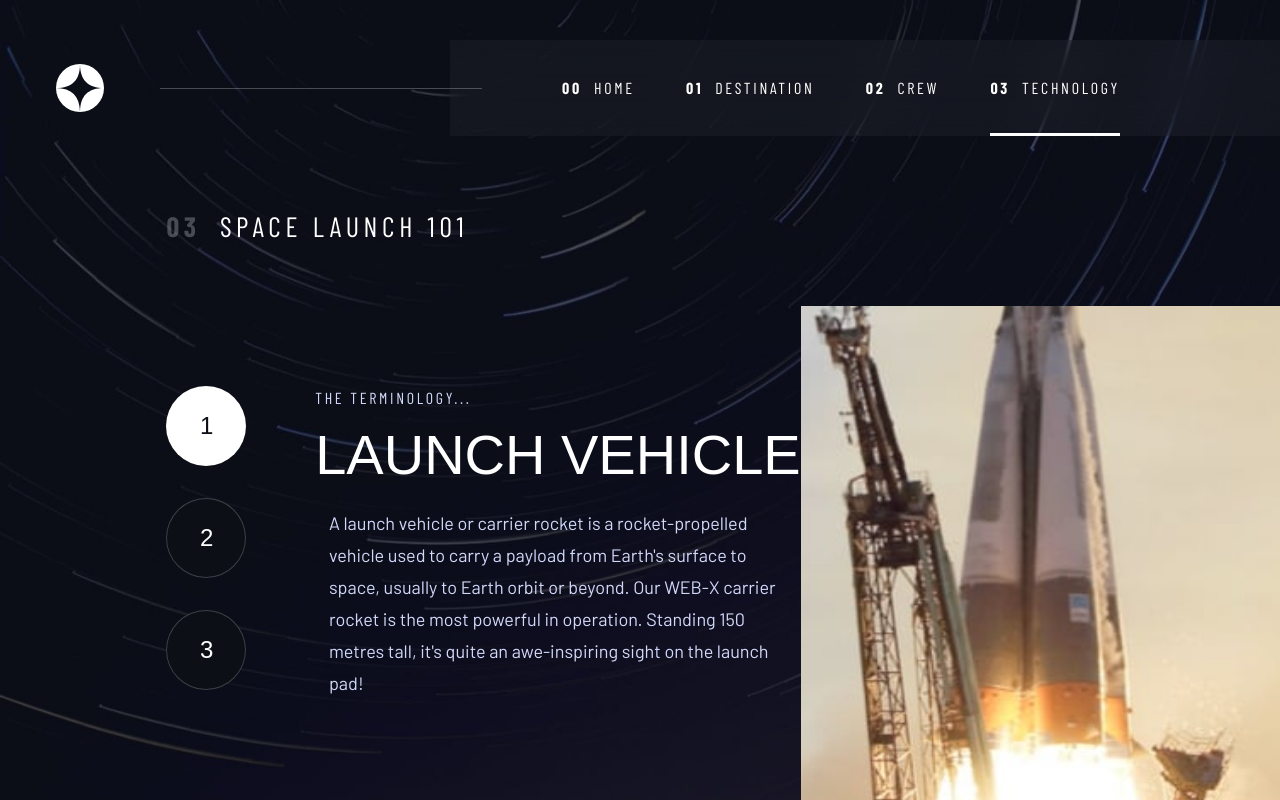
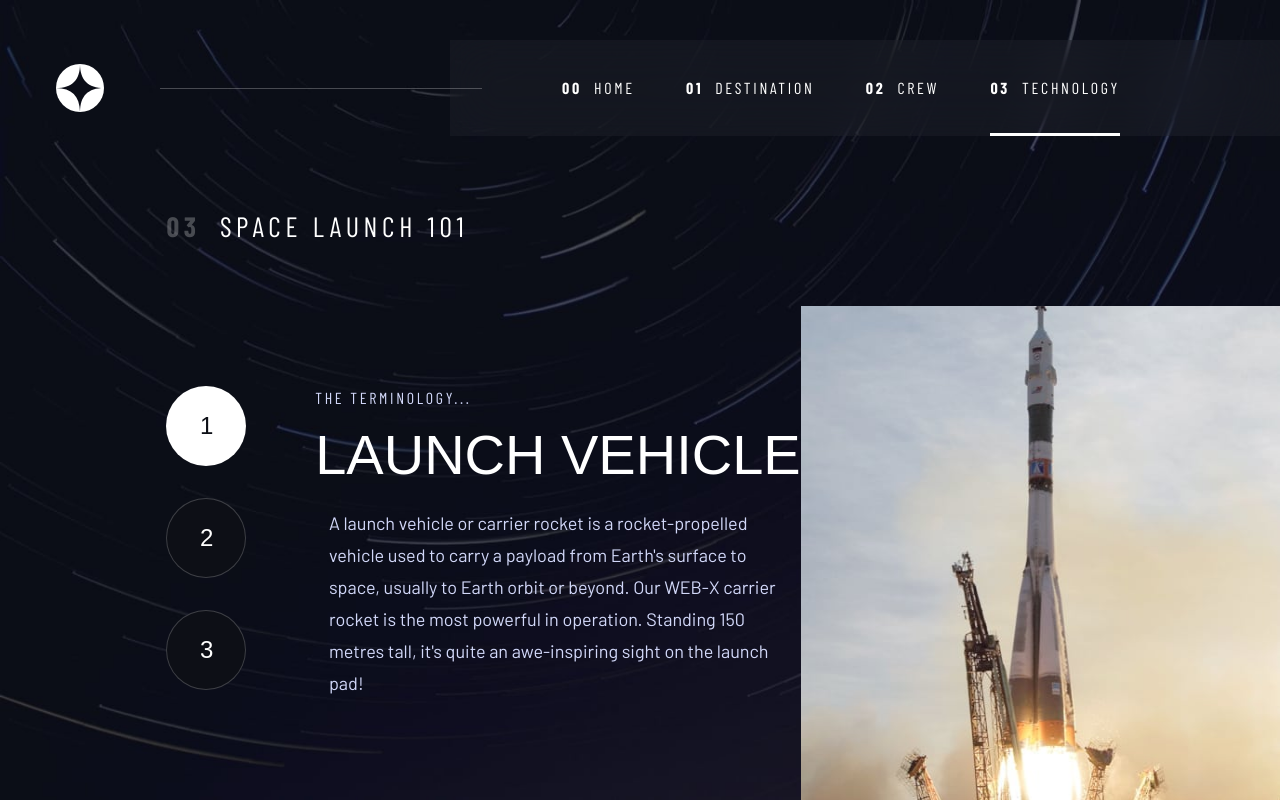
Before and after one commit to John-Paul-Larkin/fem-space-tourism-website, a Next.js app: page /technology in a window 1280 px wide. Built offline with nearby package versions, Linux system fonts and the light colour scheme; a web font is replaced by a local one.

Commit message:
deploy error - window object

```diff
--- a/app/technology/page.tsx
+++ b/app/technology/page.tsx
@@ -33,14 +33,16 @@ export default function Technology() {
         <div className="grid-rows-technologyMobile desktop:grid-rows-technologyDesktop desktop:grid-cols-technologyDesktop relative grid">
           <h1
             className=" mb-[1.8rem] font-barlow_condensed text-fs-300 uppercase tracking-ls-4 tablet:mb-[3.7rem] tablet:ml-[2.4rem] tablet:mt-[2.8rem] tablet:text-left
-          tablet:text-fs-500 tablet:tracking-ls-5 desktop:col-span-2 desktop:ml-[10.4rem] desktop:text-fs-600 desktop:tracking-ls-6 desktop:mt-[4.3rem]"
+          tablet:text-fs-500 tablet:tracking-ls-5 desktop:col-span-2 desktop:ml-[10.4rem] desktop:mt-[4.3rem] desktop:text-fs-600 desktop:tracking-ls-6"
           >
-            <span className="mr-[.8rem] font-bold opacity-25 desktop:mr-[1.2rem]">03</span>
+            <span className="mr-[.8rem] font-bold opacity-25 desktop:mr-[1.2rem]">
+              03
+            </span>
             Space launch 101
           </h1>
 
-          <div className="w-fit...  relative desktop:col-start-3 desktop:row-start-2 aspect-[768/310]   h-[10.625rem] w-full overflow-hidden bg-white tablet:h-[19rem] desktop:h-[32.9375rem] desktop:aspect-[515/527]">
-            {imageLandscape && !isDesktop && (
+          <div className="w-fit...  relative aspect-[768/310] h-[10.625rem] w-full   overflow-hidden bg-white tablet:h-[19rem] desktop:col-start-3 desktop:row-start-2 desktop:aspect-[515/527] desktop:h-[32.9375rem]">
+            {/* {imageLandscape && !isDesktop && (
               <Image
                 src={imageLandscape}
                 alt={`${name}`}
@@ -62,12 +64,35 @@ export default function Technology() {
                 //   objectPosition: "",
                 }}
               />
-            )}
+            )} */}
+
+            <Image
+              src={imageLandscape}
+              alt={`${name}`}
+              quality={100}
+              fill={true}
+              className="object-cover tablet:hidden"
+              //   style={{
+              //     objectFit: "cover",
+              //   }}
+            />
+
+            <Image
+              src={imagePortrait}
+              alt={`${name}`}
+              fill={true}
+              className="object-contain... hidden tablet:block"
+
+              //   style={{
+              //     objectFit: "contain",
+              //     //    objectPosition: "",
+              //   }}
+            />
           </div>
 
-          <div className="mb-[1.5rem]  mt-[2.1rem] flex items-center justify-center tablet:mb-[2.8rem] tablet:mt-[3.7rem] desktop:col-start-1 desktop:mr-[4.3rem] desktop:m-0 desktop:block desktop:ml-[10.4rem] desktop:mt-[5rem]">
+          <div className="mb-[1.5rem]  mt-[2.1rem] flex items-center justify-center tablet:mb-[2.8rem] tablet:mt-[3.7rem] desktop:col-start-1 desktop:m-0 desktop:ml-[10.4rem] desktop:mr-[4.3rem] desktop:mt-[5rem] desktop:block">
             <nav className="h-[2.5rem] w-[9.5rem] tablet:h-[3.75rem] tablet:w-[13.125rem] desktop:h-[19rem] desktop:w-[5rem]">
-              <ul className=" flex items-center justify-between desktop:flex-col desktop:h-full ">
+              <ul className=" flex items-center justify-between desktop:h-full desktop:flex-col ">
                 <TechnologyMenu
                   name={name}
                   menuNumber={1}
@@ -126,7 +151,7 @@ const TechnologyMenu = (props: Props) => {
       <div
         className={`
           hover:bg-hover-circle border-opaque-border flex
-           h-[2.5rem] w-[2.5rem] items-center justify-center rounded-full border-[1px] tablet:h-[3.75rem] tablet:w-[3.75rem] desktop:w-[5rem] desktop:h-[5rem] ${
+           h-[2.5rem] w-[2.5rem] items-center justify-center rounded-full border-[1px] tablet:h-[3.75rem] tablet:w-[3.75rem] desktop:h-[5rem] desktop:w-[5rem] ${
              name == menuItem ? "bg-white text-black" : "bg-black"
            }`}
       >
--- a/hooks/useIsScreenDesktop.ts
+++ b/hooks/useIsScreenDesktop.ts
@@ -1,13 +1,15 @@
-
 import { useEffect, useState } from "react";
 
 const useIsScreenDesktop = (): boolean => {
   const [screenWidth, setScreenWidth] = useState<number>(0);
 
+
   useEffect(() => {
     const updateScreenWidth = () => {
       setScreenWidth(window.innerWidth);
     };
+
+    // updateScreenWidth();
 
     window.addEventListener("resize", updateScreenWidth);
 
```
